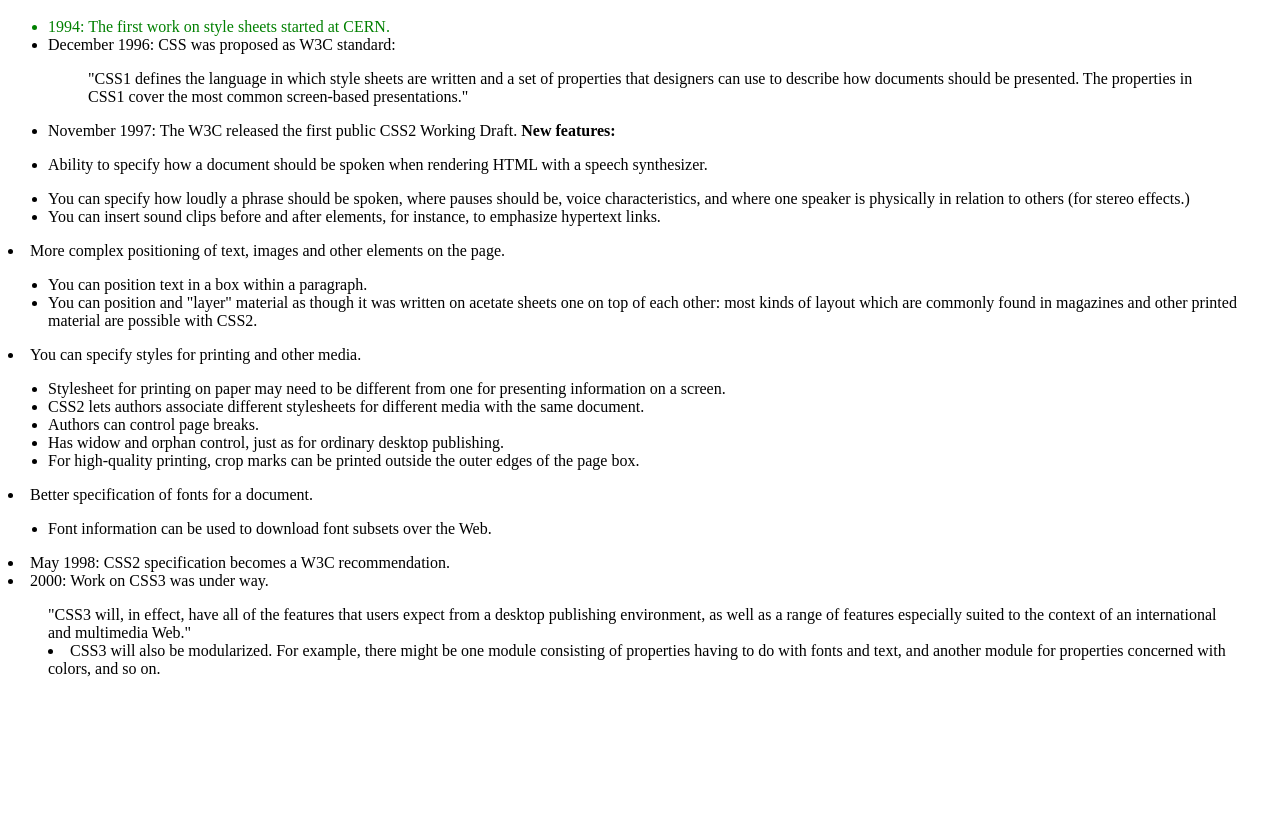
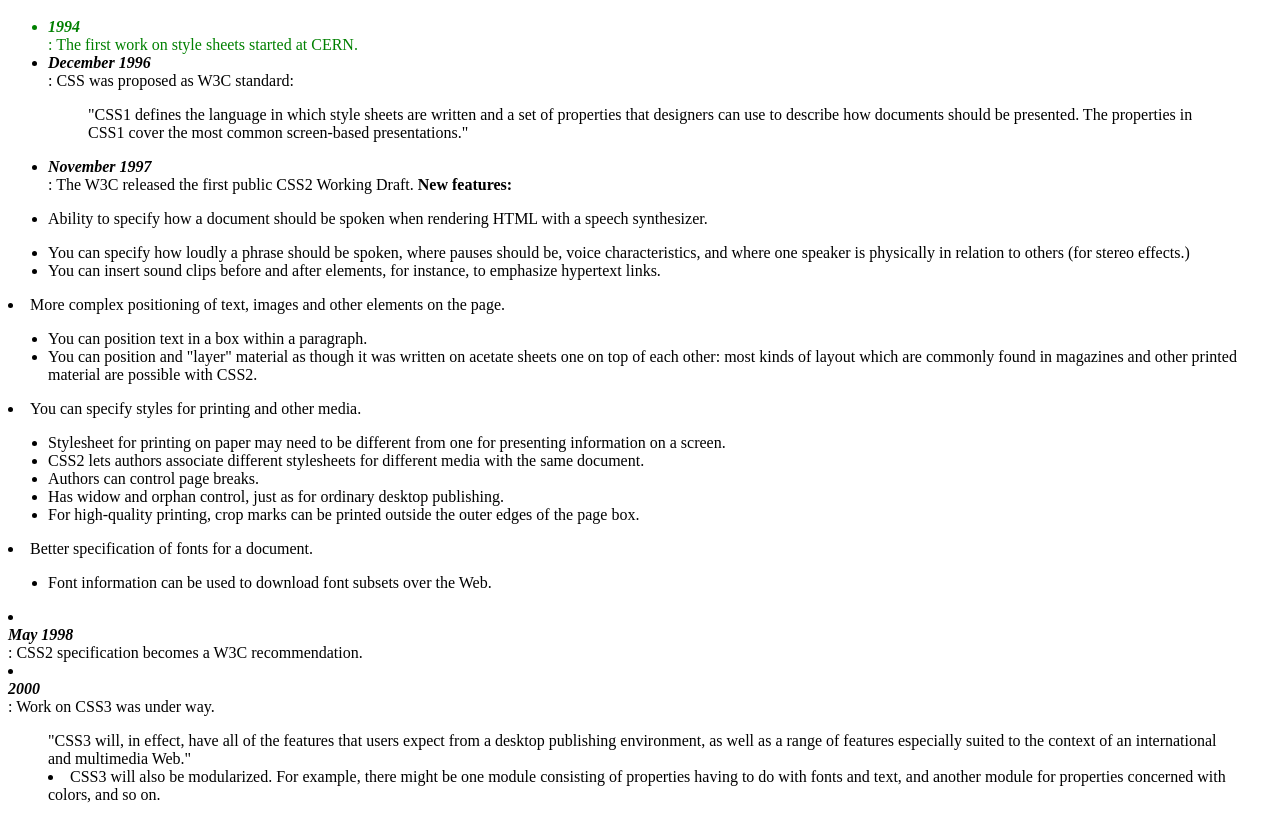
Before and after one commit to jonasflax/Betamore_fewd_2015, a plain HTML site: page Homework/css-history.html in a window 1280 px wide. Shown: the part 48-868 px from the top of the page. Before the commit the page ends 800 px from the top, so only its background shows below. Drawn offline with Linux system fonts and the light colour scheme.

Commit message:
add bold/italic to dates

```diff
--- a/Homework/CSS/css-history.css
+++ b/Homework/CSS/css-history.css
@@ -5,3 +5,8 @@ h1 {
 #green-text {
   color: green;
 }
+
+.module {
+  font-weight: bold;
+  font-style: italic;
+}
--- a/Homework/css-history.html
+++ b/Homework/css-history.html
@@ -8,13 +8,13 @@
     <h1>Brief History of CSS</h1>
     <ul>
       <div id="green-text">
-        <li>1994: The first work on style sheets started at CERN.</li>
+        <li><div class="module">1994</div>: The first work on style sheets started at CERN.</li>
       </div>
-      <li>December 1996: CSS was proposed as W3C standard:
+      <li><div class="module">December 1996</div>: CSS was proposed as W3C standard:
         <blockquote>
           <p>"CSS1 defines the language in which style sheets are written and a set of properties that designers can use to describe how documents should be presented. The properties in CSS1 cover the most common screen-based presentations."</p></li>
         </blockquote>
-      <li>November 1997: The W3C released the first public CSS2 Working Draft. <strong>New features:</strong></li>
+      <li><div class="module">November 1997</div>: The W3C released the first public CSS2 Working Draft. <strong>New features:</strong></li>
     </ul>
     <ul>
       <li>Ability to specify how a document should be spoken when rendering HTML with a speech synthesizer.</li>
@@ -40,8 +40,8 @@
     <ul>
       <li>Font information can be used to download font subsets over the Web.</li>
     </ul>
-    <li>May 1998: CSS2 specification becomes a W3C recommendation.</li>
-    <li>2000: Work on CSS3 was under way.</li>
+    <li><div class="module">May 1998</div>: CSS2 specification becomes a W3C recommendation.</li>
+    <li><div class="module">2000</div>: Work on CSS3 was under way.</li>
       <blockquote>
         <div>&quot;CSS3 will, in effect, have all of the features that users expect from a desktop publishing environment, as well as a range of features especially suited to the context of an international and multimedia Web.&quot;</div>
     <li>CSS3 will also be modularized. For example, there might be one module consisting of properties having to do with fonts and text, and another module for properties concerned with colors, and so on.</li>
```
